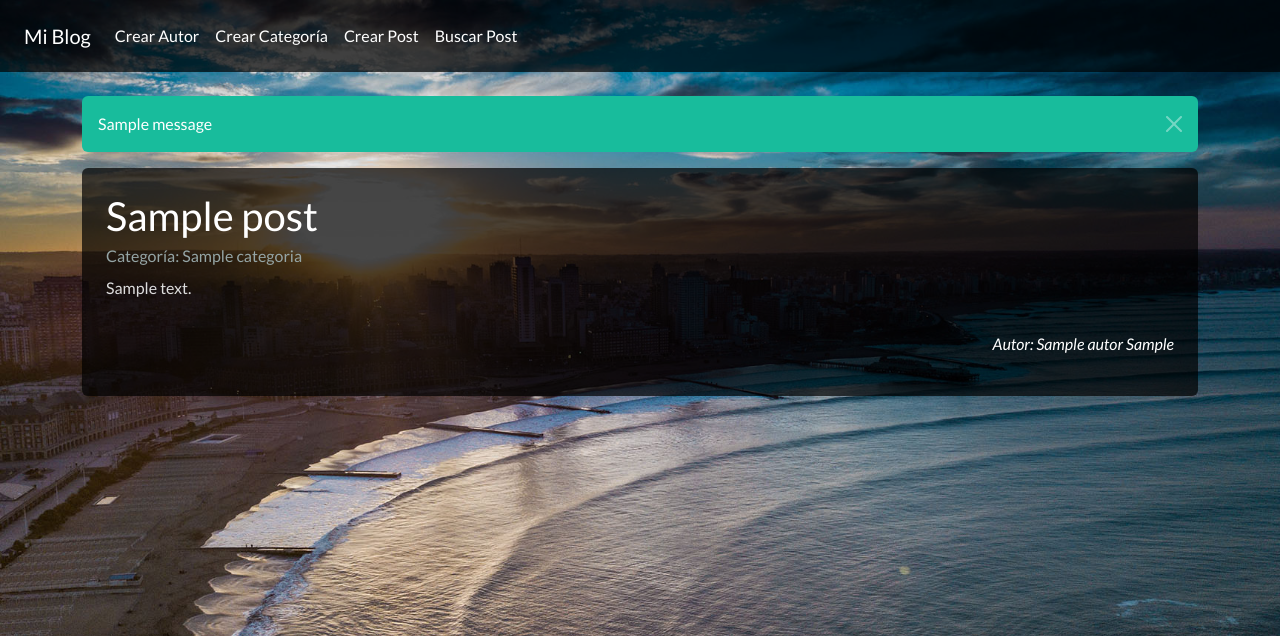
After one commit to CuetoFernando/TuPrimeraPagina_Cueto, a Django app: page /post/1/ in a window 1280 px wide. The commit adds this page. Shown: the top 636 px of the page. Run offline with Django 5.2, Linux system fonts and the light colour scheme; tables that the repository leaves empty hold one stand-in row (values such as "Sample post"); one stand-in notice (Sample message) is shown; some libraries are stand-ins or nearby versions.

Commit message:
Agrego Validacion y acceso a Post

```diff
--- a/blog/templates/blog/base.html
+++ b/blog/templates/blog/base.html
@@ -30,7 +30,7 @@
 </head>
 <body>
   <nav class="navbar navbar-expand-lg navbar-dark bg-dark px-4 mb-4">
-    <a class="navbar-brand" href="#">Mi Blog</a>
+    <a class="navbar-brand" href="{% url 'mi_blog' %}">Mi Blog</a>
     <div class="collapse navbar-collapse">
       <ul class="navbar-nav me-auto">
         <li class="nav-item"><a class="nav-link" href="{% url 'crear_autor' %}">Crear Autor</a></li>
@@ -42,6 +42,14 @@
   </nav>
 
   <div class="container">
+    {% if messages %}
+      {% for message in messages %}
+        <div class="alert alert-{{ message.tags }} alert-dismissible fade show mt-3" role="alert">
+          {{ message }}
+          <button type="button" class="btn-close" data-bs-dismiss="alert" aria-label="Cerrar"></button>
+        </div>
+      {% endfor %}
+    {% endif %}
     {% block contenido %}
     {% endblock %}
   </div>
--- a/blog/templates/blog/buscar.html
+++ b/blog/templates/blog/buscar.html
@@ -12,7 +12,11 @@
   <ul class="list-group">
     {% for post in resultados %}
       <li class="list-group-item">
-        <strong>{{ post.titulo }}</strong> — <em>{{ post.autor }}</em>
+        <strong>
+          <a href="{% url 'detalle_post' post.id %}" class="text-decoration-none">
+            {{ post.titulo }}
+          </a>
+        </strong> — <em>{{ post.autor }}</em>
         <br>
         <small>{{ post.fecha|date:"d/m/Y H:i" }}</small>
       </li>
--- /dev/null
+++ b/blog/templates/blog/detalle_post.html
@@ -0,0 +1,10 @@
+{% extends 'blog/base.html' %}
+
+{% block contenido %}
+  <div class="card p-4">
+    <h2 class="card-title">{{ post.titulo }}</h2>
+    <p class="card-subtitle text-muted mb-2">Categoría: {{ post.categoria.nombre }}</p>
+    <p class="card-text">{{ post.contenido }}</p>
+    <p class="mt-3 text-end"><em>Autor: {{ post.autor.nombre }} {{ post.autor.apellido }}</em></p>
+  </div>
+{% endblock %}
--- a/blog/urls.py
+++ b/blog/urls.py
@@ -3,8 +3,10 @@ from . import views
 
 urlpatterns = [
     path('', views.inicio, name='inicio'),
+    path('mi_blog/', views.mi_blog, name='mi_blog'),
     path('crear_autor/', views.crear_autor, name='crear_autor'),
     path('crear_categoria/', views.crear_categoria, name='crear_categoria'),
     path('crear_post/', views.crear_post, name='crear_post'),
     path('buscar_post/', views.buscar_post, name='buscar_post'),
+    path('post/<int:post_id>/', views.detalle_post, name='detalle_post'),
 ]
--- a/blog/views.py
+++ b/blog/views.py
@@ -1,11 +1,17 @@
-from django.shortcuts import render
+from django.shortcuts import render, get_object_or_404
+from django.contrib import messages
 from .forms import AutorForm, CategoriaForm, PostForm, BuscarPostForm
-from .models import Post, Autor
+from .models import Post, Autor, Categoria
+
 
 
 # ------------------------BASE-----------------------------------------------------
 def inicio(request):
     return render(request, 'blog/base.html')
+
+def mi_blog(request):
+    descripcion = "Bienvenido a Mi Blog. Este espacio está dedicado a compartir publicaciones familiares, pensamientos y aprendizajes compartidos. ¡Explorá, aprendé y compartí!"
+    return render(request, 'blog/mi_blog.html', {'descripcion': descripcion})
 
 
 # ------------------------AUTOR POST-----------------------------------------------
@@ -18,15 +24,11 @@ def crear_autor(request):
             apellido = form.cleaned_data['apellido']
             email = form.cleaned_data['email']
 
-            # Verificar si el autor ya existe en la base de datos
             if Autor.objects.filter(nombre=nombre, apellido=apellido, email=email).exists():
-                # Si el autor existe, se agrega un error al formulario
-                form.add_error(None, "Este autor ya existe en la base de datos.")
+                messages.error(request, "Este autor ya está registrado.")
             else:
-                # Si no existe, se guarda el autor
                 form.save()
-                return render(request, 'blog/inicio.html', {'mensaje': 'Autor creado con éxito.'})
-
+                messages.success(request, "Autor guardado correctamente.")
     else:
         form = AutorForm()
 
@@ -38,9 +40,17 @@ def crear_categoria(request):
     if request.method == 'POST':
         form = CategoriaForm(request.POST)
         if form.is_valid():
-            form.save()
+            nombre = form.cleaned_data['nombre']
+            descripcion = form.cleaned_data['descripcion']
+
+            if Categoria.objects.filter(nombre=nombre, descripcion=descripcion).exists():
+                messages.error(request, "La categoría ya existe.")
+            else:
+                form.save()
+                messages.success(request, "Categoría creada con éxito.")
     else:
         form = CategoriaForm()
+
     return render(request, 'blog/formulario.html', {'form': form, 'titulo': 'Crear Categoría'})
 
 # ------------------------CREAR POST-----------------------------------------------
@@ -49,8 +59,10 @@ def crear_post(request):
         form = PostForm(request.POST)
         if form.is_valid():
             form.save()
+            messages.success(request, "Post creado con éxito.")
     else:
         form = PostForm()
+
     return render(request, 'blog/formulario.html', {'form': form, 'titulo': 'Crear Post'})
 
 # ------------------------BUSCAR POST-----------------------------------------------
@@ -64,3 +76,8 @@ def buscar_post(request):
     else:
         formulario = BuscarPostForm()
     return render(request, 'blog/buscar.html', {'form': formulario, 'resultados': resultados})
+
+# ------------------------ACCESO POST-----------------------------------------------
+def detalle_post(request, post_id):
+    post = get_object_or_404(Post, id=post_id)
+    return render(request, 'blog/detalle_post.html', {'post': post})
```
Also changed, not shown: blog/templates/blog/mi_blog.html (added, +12 -0 lines), README.md.
